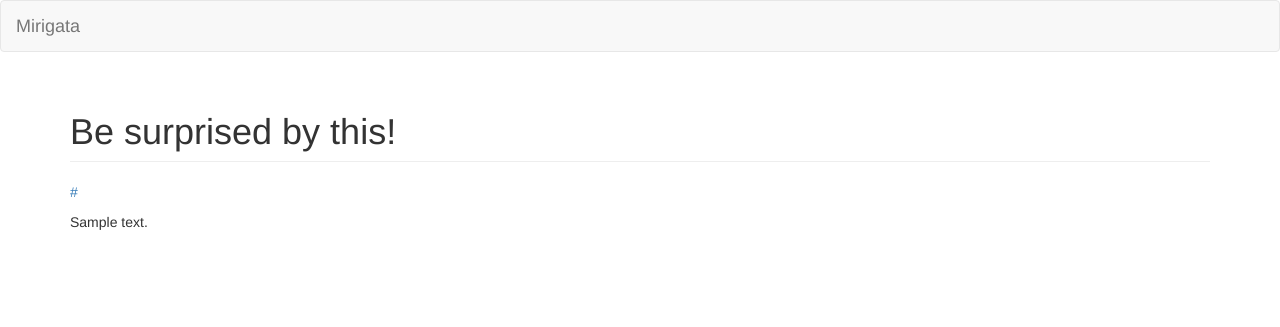
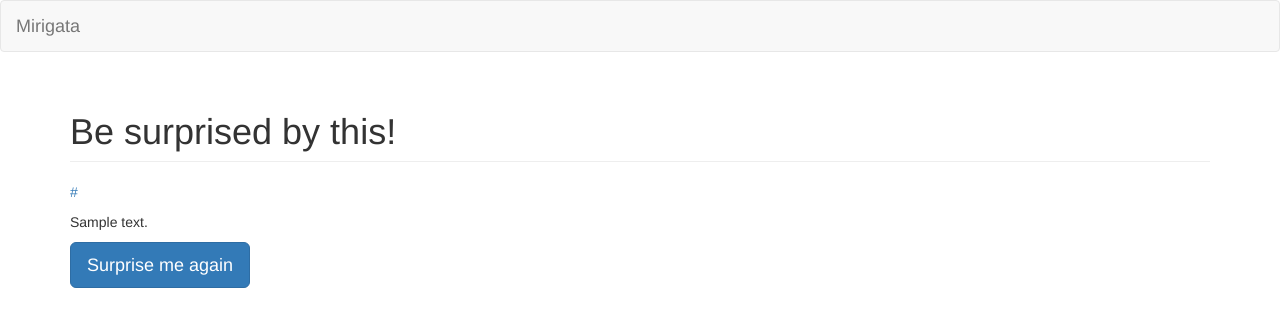
Before and after one commit to mirigata/mirigata, a Django app: page /surprise/1 in a window 1280 px wide. Shown: the top 327 px of the page. Run offline with Django 3.2, Linux system fonts and the light colour scheme; tables that the repository leaves empty hold one stand-in row (values such as "Sample post"); some libraries are stand-ins or nearby versions.

Commit message:
Add a "surprise me again link" on the surprise page

```diff
--- a/mirigata/website/templates/website/base.html
+++ b/mirigata/website/templates/website/base.html
@@ -7,7 +7,7 @@
 <nav class="navbar navbar-default">
 	<div class="container-fluid">
 		<div class="navbar-header">
-			<a class="navbar-brand" href="#">Mirigata</a>
+			<a class="navbar-brand" href="{% url "homepage" %}">Mirigata</a>
 		</div>
 	</div>
 </nav>
--- a/mirigata/website/templates/website/surprise-detail.html
+++ b/mirigata/website/templates/website/surprise-detail.html
@@ -12,4 +12,8 @@
 	{{ object.description }}
 	</p>
 
+	<p>
+	<a href="{% url "random-surprise" %}" class="btn btn-primary btn-lg">Surprise me again</a>
+	</p>
+
 {% endblock page %}
```
